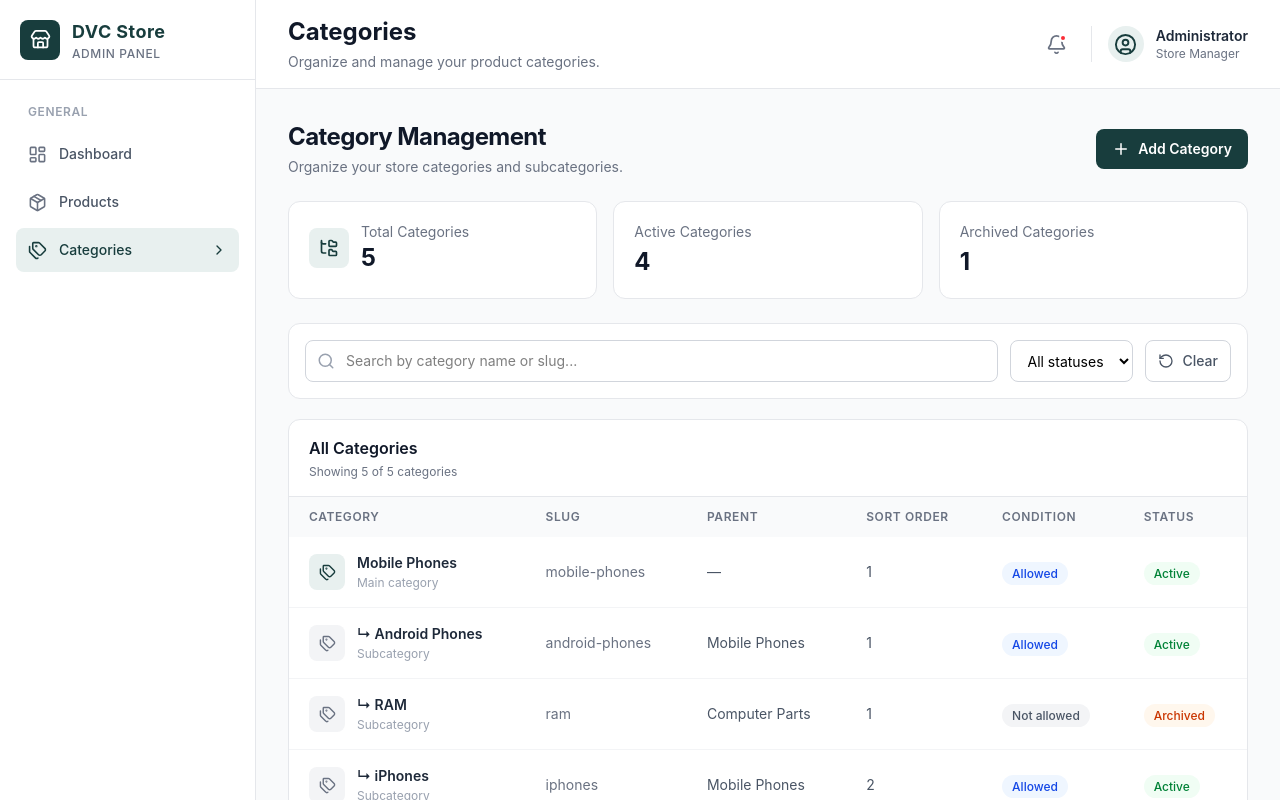
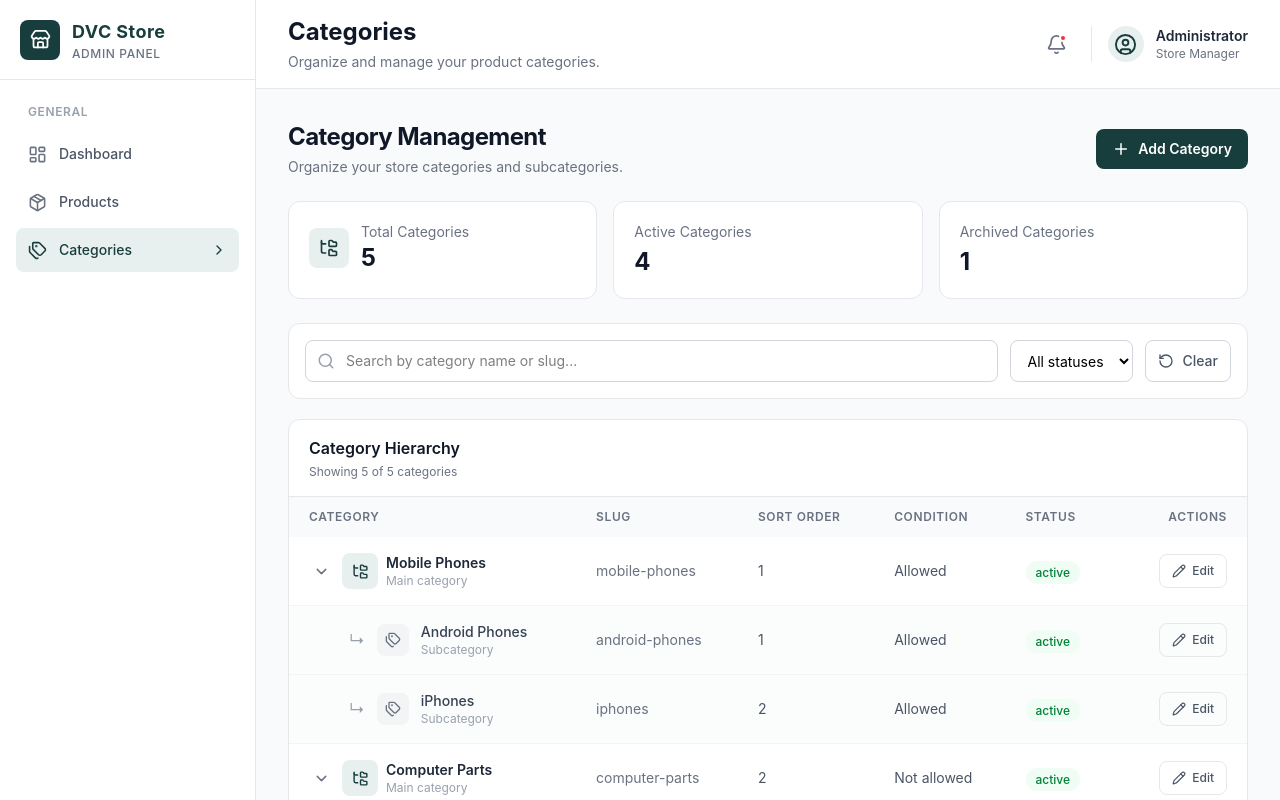
Before and after one commit to tilshanR/dvc-ecommerce, a React app in the folder frontend/: page /admin/categories in a window 1280 px wide. Shown: the top 800 px of the page. Built offline with nearby package versions, Linux system fonts and the light colour scheme; no server answers; the HTML template or start-up script is replaced by a standard one.

Commit message:
feat(frontend-admin): add category creation and editing

```diff
--- a/frontend/src/admin/features/categories/CategoryForm.jsx
+++ b/frontend/src/admin/features/categories/CategoryForm.jsx
@@ -9,12 +9,12 @@ const slugify = (value) =>
     .replace(/\s+/g, "-")
     .replace(/-+/g, "-");
 
-const getCategoryId = (category) =>
-  category?._id ?? category?.id ?? "";
+const getCategoryId = (category) => category?._id ?? category?.id ?? "";
 
 export default function CategoryForm({
   categories = [],
   initialCategory = null,
+  hasChildren = false,
   onSubmit = () => {},
   onCancel = () => {},
 }) {
@@ -25,15 +25,12 @@ export default function CategoryForm({
     parent:
       typeof initialCategory?.parent === "object"
         ? getCategoryId(initialCategory.parent)
-        : initialCategory?.parent ?? "",
+        : (initialCategory?.parent ?? ""),
     sortOrder: initialCategory?.sortOrder ?? 0,
     allowCondition: initialCategory?.allowCondition ?? false,
-    status: initialCategory?.status ?? "active",
   }));
 
-  const [slugEdited, setSlugEdited] = useState(
-    Boolean(initialCategory?.slug)
-  );
+  const [slugEdited, setSlugEdited] = useState(Boolean(initialCategory?.slug));
 
   const [error, setError] = useState("");
 
@@ -67,6 +64,12 @@ export default function CategoryForm({
       setError("Category slug is required.");
       return;
     }
+    const sortOrder = Number(formData.sortOrder);
+
+    if (!Number.isInteger(sortOrder) || sortOrder < 0) {
+      setError("Sort order must be a whole number greater than or equal to 0.");
+      return;
+    }
 
     const payload = {
       ...formData,
@@ -74,7 +77,7 @@ export default function CategoryForm({
       slug: formData.slug.trim(),
       description: formData.description.trim(),
       parent: formData.parent || null,
-      sortOrder: Number(formData.sortOrder),
+      sortOrder,
       attributes: initialCategory?.attributes ?? [],
     };
 
@@ -85,9 +88,11 @@ export default function CategoryForm({
     const categoryId = String(getCategoryId(category));
     const currentId = String(getCategoryId(initialCategory));
 
+    const isMainCategory =
+      category.parent === null || category.parent === undefined;
+
     return (
-      category.status !== "archived" &&
-      categoryId !== currentId
+      category.status === "active" && isMainCategory && categoryId !== currentId
     );
   });
 
@@ -142,9 +147,7 @@ export default function CategoryForm({
               name="name"
               type="text"
               value={formData.name}
-              onChange={(event) =>
-                handleNameChange(event.target.value)
-              }
+              onChange={(event) => handleNameChange(event.target.value)}
               placeholder="e.g. Mobile Phones"
               className={inputClass}
               required
@@ -187,7 +190,8 @@ export default function CategoryForm({
               name="parent"
               value={formData.parent}
               onChange={handleChange}
-              className={inputClass}
+              disabled={hasChildren}
+              className={`${inputClass} disabled:cursor-not-allowed disabled:bg-gray-100`}
             >
               <option value="">None (Main Category)</option>
 
@@ -200,6 +204,12 @@ export default function CategoryForm({
                 </option>
               ))}
             </select>
+
+            {hasChildren && (
+              <p className="mt-1 text-xs text-gray-500">
+                This category has subcategories and cannot become a subcategory.
+              </p>
+            )}
 
             <p className="mt-1 text-xs text-gray-400">
               Select a parent to create a subcategory.
@@ -217,6 +227,7 @@ export default function CategoryForm({
               name="sortOrder"
               type="number"
               min="0"
+              step="1"
               value={formData.sortOrder}
               onChange={handleChange}
               className={inputClass}
@@ -257,29 +268,11 @@ export default function CategoryForm({
                 Allow product condition
               </span>
               <span className="mt-1 block text-xs text-gray-500">
-                Enable condition options such as New and Used for
-                products in this category.
+                Enable condition options such as New and Used for products in
+                this category.
               </span>
             </span>
           </label>
-        </div>
-
-        {/* Status */}
-        <div>
-          <label htmlFor="status" className={labelClass}>
-            Status
-          </label>
-
-          <select
-            id="status"
-            name="status"
-            value={formData.status}
-            onChange={handleChange}
-            className={inputClass}
-          >
-            <option value="active">Active</option>
-            <option value="archived">Archived</option>
-          </select>
         </div>
       </div>
 
--- a/frontend/src/admin/pages/AdminCategories.jsx
+++ b/frontend/src/admin/pages/AdminCategories.jsx
@@ -5,9 +5,13 @@ import {
   FolderTree,
   RotateCcw,
   Plus,
+  ChevronDown,
+  ChevronRight,
+  Pencil,
 } from "lucide-react";
 
 import CategoryForm from "../features/categories/CategoryForm";
+
 const initialCategories = [
   {
     id: "1",
@@ -73,20 +77,63 @@ export default function AdminCategories() {
   const [statusFilter, setStatusFilter] = useState("all");
 
   const [showForm, setShowForm] = useState(false);
+  const [editingCategory, setEditingCategory] = useState(null);
 
-  const filteredCategories = useMemo(() => {
-    return categories
-      .filter((category) => {
-        const matchesSearch =
-          category.name.toLowerCase().includes(searchTerm.toLowerCase()) ||
-          category.slug.toLowerCase().includes(searchTerm.toLowerCase());
+  const [expandedCategories, setExpandedCategories] = useState(
+    () => new Set(["1", "4"])
+  );
 
-        const matchesStatus =
+  // Sort categories by their display order.
+  const sortCategories = (items) =>
+    [...items].sort(
+      (a, b) => a.sortOrder - b.sortOrder || a.name.localeCompare(b.name)
+    );
+
+  // Build the main-category groups from the flat category collection.
+  const categoryGroups = useMemo(() => {
+    const mainCategories = sortCategories(
+      categories.filter((category) => !category.parent)
+    );
+
+    const matchesSearch = (category) => {
+      const search = searchTerm.toLowerCase();
+
+      return (
+        category.name.toLowerCase().includes(search) ||
+        category.slug.toLowerCase().includes(search)
+      );
+    };
+
+    const matchesStatus = (category) =>
       statusFilter === "all" || category.status === statusFilter;
 
-        return matchesSearch && matchesStatus;
+    return mainCategories
+      .map((mainCategory) => {
+        const children = sortCategories(
+          categories.filter(
+            (category) => category.parent === mainCategory.id
+          )
+        );
+
+        const matchingChildren = children.filter(
+          (child) => matchesStatus(child) && matchesSearch(child)
+        );
+
+        const mainMatches =
+          matchesStatus(mainCategory) && matchesSearch(mainCategory);
+
+        if (!mainMatches && matchingChildren.length === 0) {
+          return null;
+        }
+
+        return {
+          category: mainCategory,
+          children: mainMatches
+            ? children.filter(matchesStatus)
+            : matchingChildren,
+        };
       })
-      .sort((a, b) => a.sortOrder - b.sortOrder);
+      .filter(Boolean);
   }, [categories, searchTerm, statusFilter]);
 
   const activeCount = categories.filter(
@@ -97,23 +144,42 @@ export default function AdminCategories() {
     (category) => category.status === "archived"
   ).length;
 
-  const getParentName = (parentId) => {
-    if (!parentId) return "—";
+  const toggleExpanded = (categoryId) => {
+    setExpandedCategories((previous) => {
+      const next = new Set(previous);
 
-    return (
-      categories.find((category) => category.id === parentId)?.name || "—"
-    );
+      if (next.has(categoryId)) {
+        next.delete(categoryId);
+      } else {
+        next.add(categoryId);
+      }
+
+      return next;
+    });
   };
 
-  const clearFilters = () => {
-    setSearchTerm("");
-    setStatusFilter("all");
+  const openCreateForm = () => {
+    setEditingCategory(null);
+    setShowForm(true);
   };
 
-  // Create a category using mock data
-  const handleCreateCategory = (categoryData) => {
+  const openEditForm = (category) => {
+    setEditingCategory(category);
+    setShowForm(true);
+  };
+
+  const closeForm = () => {
+    setShowForm(false);
+    setEditingCategory(null);
+  };
+
+  // Create or update a category using mock data.
+  const handleSaveCategory = (categoryData) => {
+    const editingId = editingCategory?.id;
+
     const slugExists = categories.some(
       (category) =>
+        category.id !== editingId &&
         category.slug.toLowerCase() === categoryData.slug.toLowerCase()
     );
 
@@ -122,14 +188,36 @@ export default function AdminCategories() {
       return;
     }
 
+    if (editingCategory) {
+      setCategories((previous) =>
+        previous.map((category) =>
+          category.id === editingId
+            ? { ...category, ...categoryData }
+            : category
+        )
+      );
+    } else {
       const newCategory = {
         ...categoryData,
         id: Date.now().toString(),
+        status: "active",
       };
 
       setCategories((previous) => [...previous, newCategory]);
-    setShowForm(false);
+    }
+
+    closeForm();
   };
+
+  const clearFilters = () => {
+    setSearchTerm("");
+    setStatusFilter("all");
+  };
+
+  const totalVisible = categoryGroups.reduce(
+    (total, group) => total + 1 + group.children.length,
+    0
+  );
 
   return (
     <div>
@@ -146,7 +234,7 @@ export default function AdminCategories() {
 
         <button
           type="button"
-          onClick={() => setShowForm((previous) => !previous)}
+          onClick={showForm ? closeForm : openCreateForm}
           className="inline-flex items-center justify-center gap-2 rounded-lg bg-[#183D3D] px-4 py-2.5 text-sm font-semibold text-white transition hover:bg-[#245252]"
         >
           {showForm ? (
@@ -163,13 +251,22 @@ export default function AdminCategories() {
         </button>
       </div>
 
-      {/* Category creation form */}
+      {/* Create / Edit form */}
       {showForm && (
         <div className="mb-6">
           <CategoryForm
             categories={categories}
-            onSubmit={handleCreateCategory}
-            onCancel={() => setShowForm(false)}
+            initialCategory={editingCategory}
+            hasChildren={
+              editingCategory
+                ? categories.some(
+                    (category) =>
+                      category.parent === editingCategory.id
+                  )
+                : false
+            }
+            onSubmit={handleSaveCategory}
+            onCancel={closeForm}
           />
         </div>
       )}
@@ -244,18 +341,20 @@ export default function AdminCategories() {
         </div>
       </div>
 
-      {/* Category table */}
+      {/* Hierarchical category table */}
       <div className="overflow-hidden rounded-xl border border-gray-200 bg-white">
         <div className="flex items-center justify-between border-b border-gray-200 px-5 py-4">
           <div>
-            <h3 className="font-semibold text-gray-900">All Categories</h3>
+            <h3 className="font-semibold text-gray-900">
+              Category Hierarchy
+            </h3>
             <p className="mt-1 text-xs text-gray-500">
-              Showing {filteredCategories.length} of {categories.length} categories
+              Showing {totalVisible} of {categories.length} categories
             </p>
           </div>
         </div>
 
-        {filteredCategories.length === 0 ? (
+        {categoryGroups.length === 0 ? (
           <div className="px-5 py-12 text-center">
             <Tags size={30} className="mx-auto text-gray-300" />
 
@@ -269,46 +368,61 @@ export default function AdminCategories() {
           </div>
         ) : (
           <div className="overflow-x-auto">
-            <table className="w-full min-w-212.5 text-left">
+            <table className="w-full min-w-[850px] text-left">
               <thead className="bg-gray-50 text-xs uppercase tracking-wider text-gray-500">
                 <tr>
                   <th className="px-5 py-3 font-semibold">Category</th>
                   <th className="px-5 py-3 font-semibold">Slug</th>
-                  <th className="px-5 py-3 font-semibold">Parent</th>
                   <th className="px-5 py-3 font-semibold">Sort Order</th>
                   <th className="px-5 py-3 font-semibold">Condition</th>
                   <th className="px-5 py-3 font-semibold">Status</th>
+                  <th className="px-5 py-3 font-semibold text-right">Actions</th>
                 </tr>
               </thead>
 
               <tbody className="divide-y divide-gray-100">
-                {filteredCategories.map((category) => (
-                  <tr
-                    key={category.id}
-                    className="transition hover:bg-gray-50"
+                {categoryGroups.map(({ category, children }) => {
+                  const expanded =
+                    searchTerm.trim() !== "" ||
+                    expandedCategories.has(category.id);
+
+                  return (
+                    <>
+                      {/* Main category */}
+                      <tr key={category.id} className="hover:bg-gray-50">
+                        <td className="px-5 py-4">
+                          <div className="flex items-center gap-2">
+                            {children.length > 0 ? (
+                              <button
+                                type="button"
+                                onClick={() => toggleExpanded(category.id)}
+                                className="rounded p-1 text-gray-500 hover:bg-gray-100"
+                                aria-label={
+                                  expanded
+                                    ? "Collapse subcategories"
+                                    : "Expand subcategories"
+                                }
                               >
-                    <td className="px-5 py-4">
-                      <div className="flex items-center gap-3">
-                        <div
-                          className={`flex h-9 w-9 shrink-0 items-center justify-center rounded-lg ${
-                            category.parent
-                              ? "bg-gray-100 text-gray-500"
-                              : "bg-[#E8F0EF] text-[#183D3D]"
-                          }`}
-                        >
-                          <Tags size={17} />
+                                {expanded ? (
+                                  <ChevronDown size={17} />
+                                ) : (
+                                  <ChevronRight size={17} />
+                                )}
+                              </button>
+                            ) : (
+                              <span className="w-[25px]" />
+                            )}
+
+                            <div className="flex h-9 w-9 items-center justify-center rounded-lg bg-[#E8F0EF] text-[#183D3D]">
+                              <FolderTree size={17} />
                             </div>
 
                             <div>
                               <p className="text-sm font-semibold text-gray-800">
-                            {category.parent ? "↳ " : ""}
                                 {category.name}
                               </p>
-
-                          <p className="mt-0.5 text-xs text-gray-400">
-                            {category.parent
-                              ? "Subcategory"
-                              : "Main category"}
+                              <p className="text-xs text-gray-400">
+                                Main category
                               </p>
                             </div>
                           </div>
@@ -319,25 +433,11 @@ export default function AdminCategories() {
                         </td>
 
                         <td className="px-5 py-4 text-sm text-gray-600">
-                      {getParentName(category.parent)}
+                          {category.sortOrder}
                         </td>
 
                         <td className="px-5 py-4 text-sm text-gray-600">
-                      {category.sortOrder}
-                    </td>
-
-                    <td className="px-5 py-4">
-                      <span
-                        className={`rounded-full px-2.5 py-1 text-xs font-medium ${
-                          category.allowCondition
-                            ? "bg-blue-50 text-blue-700"
-                            : "bg-gray-100 text-gray-600"
-                        }`}
-                      >
-                        {category.allowCondition
-                          ? "Allowed"
-                          : "Not allowed"}
-                      </span>
+                          {category.allowCondition ? "Allowed" : "Not allowed"}
                         </td>
 
                         <td className="px-5 py-4">
@@ -348,13 +448,87 @@ export default function AdminCategories() {
                                 : "bg-orange-50 text-orange-700"
                             }`}
                           >
-                        {category.status === "active"
-                          ? "Active"
-                          : "Archived"}
+                            {category.status}
                           </span>
+                        </td>
+
+                        <td className="px-5 py-4 text-right">
+                          <button
+                            type="button"
+                            onClick={() => openEditForm(category)}
+                            className="inline-flex items-center gap-1.5 rounded-lg border border-gray-200 px-3 py-2 text-xs font-medium text-gray-600 hover:bg-gray-50"
+                          >
+                            <Pencil size={14} />
+                            Edit
+                          </button>
+                        </td>
+                      </tr>
+
+                      {/* Subcategories */}
+                      {expanded &&
+                        children.map((child) => (
+                          <tr
+                            key={child.id}
+                            className="bg-gray-50/60 hover:bg-gray-100/70"
+                          >
+                            <td className="px-5 py-4">
+                              <div className="flex items-center gap-3 pl-10">
+                                <span className="text-gray-400">↳</span>
+
+                                <div className="flex h-8 w-8 items-center justify-center rounded-lg bg-gray-100 text-gray-500">
+                                  <Tags size={16} />
+                                </div>
+
+                                <div>
+                                  <p className="text-sm font-medium text-gray-700">
+                                    {child.name}
+                                  </p>
+                                  <p className="text-xs text-gray-400">
+                                    Subcategory
+                                  </p>
+                                </div>
+                              </div>
+                            </td>
+
+                            <td className="px-5 py-4 text-sm text-gray-500">
+                              {child.slug}
+                            </td>
+
+                            <td className="px-5 py-4 text-sm text-gray-600">
+                              {child.sortOrder}
+                            </td>
+
+                            <td className="px-5 py-4 text-sm text-gray-600">
+                              {child.allowCondition ? "Allowed" : "Not allowed"}
+                            </td>
+
+                            <td className="px-5 py-4">
+                              <span
+                                className={`rounded-full px-2.5 py-1 text-xs font-medium ${
+                                  child.status === "active"
+                                    ? "bg-green-50 text-green-700"
+                                    : "bg-orange-50 text-orange-700"
+                                }`}
+                              >
+                                {child.status}
+                              </span>
+                            </td>
+
+                            <td className="px-5 py-4 text-right">
+                              <button
+                                type="button"
+                                onClick={() => openEditForm(child)}
+                                className="inline-flex items-center gap-1.5 rounded-lg border border-gray-200 px-3 py-2 text-xs font-medium text-gray-600 hover:bg-white"
+                              >
+                                <Pencil size={14} />
+                                Edit
+                              </button>
                             </td>
                           </tr>
                         ))}
+                    </>
+                  );
+                })}
               </tbody>
             </table>
           </div>
```
Lines whose indentation alone changed are shown as unchanged.
